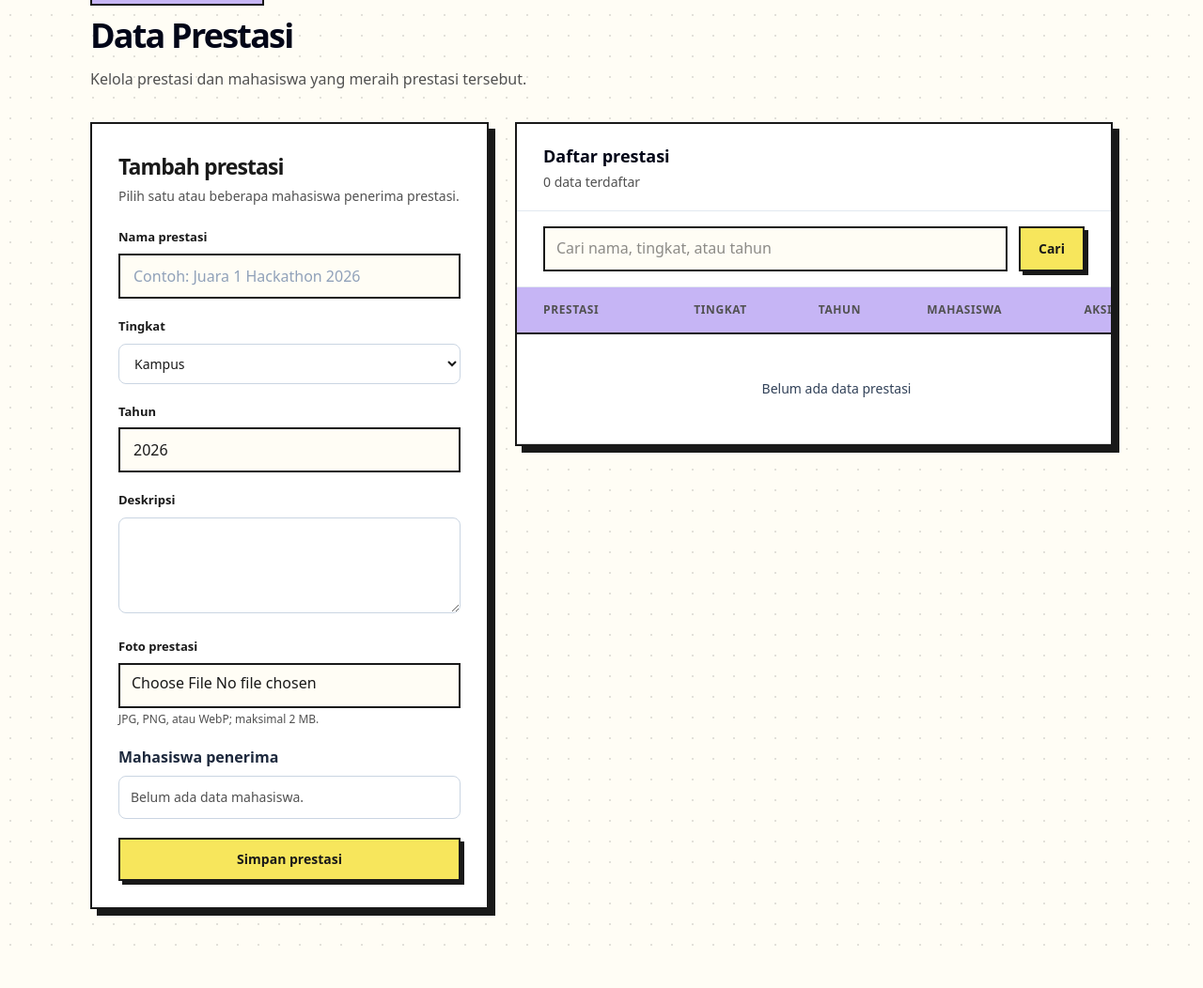
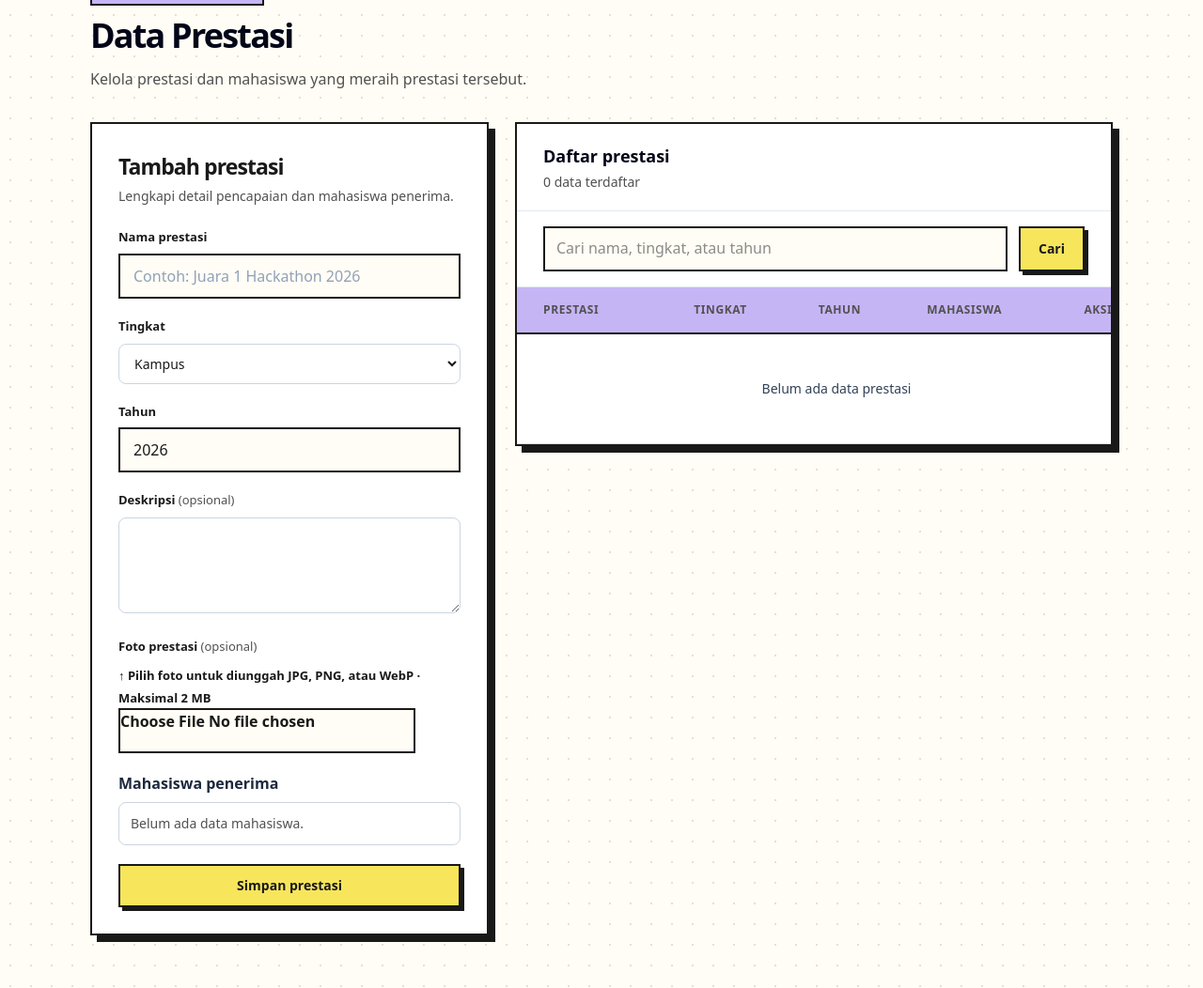
Before and after one commit to isyhfadilah/laravel_12, a Laravel app: page /prestasi in a window 1280 px wide. Shown: the part 171-1223 px from the top of the page at 94% size. Before the commit the page ends 1178 px from the top, so only its background shows below. Run offline with Laravel 12, Linux system fonts and the light colour scheme; the visitor is signed in with stand-in values (Sample User, id 1); data that the repository does not hold is empty; style sheets or scripts are compiled from the project's sources; some libraries are stand-ins or nearby versions.

Commit message:
feat(prestasi): add photo previews and polish achievement forms

```diff
--- a/resources/views/prestasi/index.blade.php
+++ b/resources/views/prestasi/index.blade.php
@@ -14,7 +14,7 @@
     @endif
 
     <section class="grid gap-7 lg:grid-cols-[minmax(0,0.8fr)_minmax(0,1.2fr)] lg:items-start">
-        <x-panel title="Tambah prestasi" description="Pilih satu atau beberapa mahasiswa penerima prestasi.">
+        <x-panel title="Tambah prestasi" description="Lengkapi detail pencapaian dan mahasiswa penerima.">
             @unless($editPrestasi)
                 <x-validation-errors />
             @endunless
@@ -35,14 +35,19 @@
                 <x-form-input id="tahun" name="tahun" label="Tahun" type="number" :value="old('tahun', date('Y'))" min="1900" :max="date('Y') + 1" required />
 
                 <div>
-                    <label for="deskripsi" class="mb-2 block">Deskripsi</label>
+                    <label for="deskripsi" class="mb-2 block">Deskripsi <span class="font-normal text-slate-500">(opsional)</span></label>
                     <textarea id="deskripsi" name="deskripsi" rows="4" class="summernote w-full rounded-lg border border-slate-300 bg-white px-3 py-2.5 text-sm focus:border-blue-500 focus:outline-none focus:ring-4 focus:ring-blue-100">{{ old('deskripsi') }}</textarea>
                 </div>
 
                 <div>
-                    <label for="foto" class="mb-2 block">Foto prestasi</label>
-                    <input id="foto" name="foto" type="file" accept="image/jpeg,image/png,image/webp" class="w-full rounded-lg border border-slate-300 bg-white px-3 py-2 text-sm">
-                    <p class="mt-1 text-xs text-slate-500">JPG, PNG, atau WebP; maksimal 2 MB.</p>
+                    <label for="foto" class="mb-2 block">Foto prestasi <span class="font-normal text-slate-500">(opsional)</span></label>
+                    <label for="foto" class="photo-upload-box">
+                        <span class="photo-upload-icon" aria-hidden="true">↑</span>
+                        <span class="photo-upload-title">Pilih foto untuk diunggah</span>
+                        <span class="photo-upload-help">JPG, PNG, atau WebP · Maksimal 2 MB</span>
+                        <input id="foto" name="foto" type="file" accept="image/jpeg,image/png,image/webp" class="photo-file-input">
+                    </label>
+                    <img id="foto-preview" class="photo-preview hidden" alt="Pratinjau foto prestasi">
                 </div>
 
                 <fieldset>
@@ -96,15 +101,19 @@
                             <tr class="transition hover:bg-blue-50/50">
                                 <td class="px-6 py-4 sm:px-7">
                                     <p class="font-semibold text-slate-900">{{ $item->nama_prestasi }}</p>
-                                    @if($item->foto)
-                                        <img src="{{ asset('storage/' . $item->foto) }}" alt="Foto {{ $item->nama_prestasi }}" class="mt-2 h-16 w-24 rounded object-cover">
-                                    @endif
-                                    @if($item->deskripsi)
-                                        <p class="mt-1 max-w-xs text-xs text-slate-500">{{ \Illuminate\Support\Str::limit(strip_tags($item->deskripsi), 120) }}</p>
+                                    @if($item->foto || $item->deskripsi)
+                                        <div class="achievement-summary">
+                                            @if($item->foto)
+                                                <img src="{{ asset('storage/' . $item->foto) }}" alt="Foto {{ $item->nama_prestasi }}" class="achievement-thumb">
+                                            @endif
+                                            @if($item->deskripsi)
+                                                <p class="achievement-description">{{ \Illuminate\Support\Str::limit(strip_tags($item->deskripsi), 120) }}</p>
+                                            @endif
+                                        </div>
                                     @endif
                                 </td>
-                                <td class="px-4 py-4 text-slate-600">{{ $item->tingkat }}</td>
-                                <td class="whitespace-nowrap px-4 py-4 text-slate-600">{{ $item->tahun }}</td>
+                                <td class="px-4 py-4"><span class="achievement-level">{{ $item->tingkat }}</span></td>
+                                <td class="whitespace-nowrap px-4 py-4"><span class="achievement-year">{{ $item->tahun }}</span></td>
                                 <td class="px-4 py-4 text-slate-600">
                                     {{ $item->mahasiswa->pluck('nama')->join(', ') ?: 'Belum dipilih' }}
                                 </td>
@@ -174,16 +183,21 @@
                 </div>
                 <x-form-input id="edit-tahun" name="tahun" label="Tahun" type="number" :value="old('tahun', $editPrestasi?->tahun)" min="1900" :max="date('Y') + 1" required />
                 <div>
-                    <label for="edit-deskripsi" class="mb-2 block">Deskripsi</label>
+                    <label for="edit-deskripsi" class="mb-2 block">Deskripsi <span class="font-normal text-slate-500">(opsional)</span></label>
                     <textarea id="edit-deskripsi" name="deskripsi" rows="4" class="summernote w-full rounded-lg border border-slate-300 bg-white px-3 py-2.5 text-sm">{{ old('deskripsi', $editPrestasi?->deskripsi) }}</textarea>
                 </div>
                 <div>
-                    <label for="edit-foto" class="mb-2 block">Foto prestasi</label>
+                    <label for="edit-foto" class="mb-2 block">Foto prestasi <span class="font-normal text-slate-500">(opsional)</span></label>
                     @if($editPrestasi?->foto)
-                        <img src="{{ asset('storage/' . $editPrestasi->foto) }}" alt="Foto {{ $editPrestasi->nama_prestasi }} saat ini" class="mb-3 h-24 w-36 rounded object-cover">
+                        <img src="{{ asset('storage/' . $editPrestasi->foto) }}" alt="Foto {{ $editPrestasi->nama_prestasi }} saat ini" class="photo-current">
                     @endif
-                    <input id="edit-foto" name="foto" type="file" accept="image/jpeg,image/png,image/webp" class="w-full rounded-lg border border-slate-300 bg-white px-3 py-2 text-sm">
-                    <p class="mt-1 text-xs text-slate-500">Pilih foto baru untuk mengganti foto saat ini. JPG, PNG, atau WebP; maksimal 2 MB.</p>
+                    <label for="edit-foto" class="photo-upload-box">
+                        <span class="photo-upload-icon" aria-hidden="true">↑</span>
+                        <span class="photo-upload-title">Pilih foto baru</span>
+                        <span class="photo-upload-help">JPG, PNG, atau WebP · Maksimal 2 MB</span>
+                        <input id="edit-foto" name="foto" type="file" accept="image/jpeg,image/png,image/webp" class="photo-file-input">
+                    </label>
+                    <img id="edit-foto-preview" class="photo-preview hidden" alt="Pratinjau foto baru">
                 </div>
                 <fieldset>
                     <legend class="mb-2 font-semibold text-slate-800">Mahasiswa penerima</legend>
@@ -234,14 +248,13 @@
         editPrestasiModal.addEventListener('click', (event) => {
             if (event.target === editPrestasiModal) editPrestasiModal.close();
         });
-        if (editPrestasiModal.dataset.openOnLoad === 'true') {
-            editPrestasiModal.showModal();
-        }
-
-        $(function () {
-            $('.summernote').summernote({
+        function initializeSummernote() {
+            $('.summernote').each(function () {
+                if ($(this).next('.note-editor').length) return;
+                $(this).summernote({
                 height: 180,
                 placeholder: 'Tulis deskripsi prestasi...',
+                dialogsInBody: true,
                 toolbar: [
                     ['style', ['style']],
                     ['font', ['bold', 'italic', 'underline', 'clear']],
@@ -249,7 +262,33 @@
                     ['insert', ['link']],
                     ['view', ['codeview']]
                 ]
+                ]
+                });
             });
-        });
+        }
+
+        function showEditPrestasiModal() {
+            editPrestasiModal.showModal();
+            initializeSummernote();
+        }
+        if (editPrestasiModal.dataset.openOnLoad === 'true') showEditPrestasiModal();
+        else initializeSummernote();
+
+        function previewPhoto(inputId, previewId) {
+            const input = document.getElementById(inputId);
+            const preview = document.getElementById(previewId);
+            input.addEventListener('change', () => {
+                const file = input.files[0];
+                if (!file) {
+                    preview.removeAttribute('src');
+                    preview.classList.add('hidden');
+                    return;
+                }
+                preview.src = URL.createObjectURL(file);
+                preview.classList.remove('hidden');
+            });
+        }
+        previewPhoto('foto', 'foto-preview');
+        previewPhoto('edit-foto', 'edit-foto-preview');
     </script>
 @endsection
```
